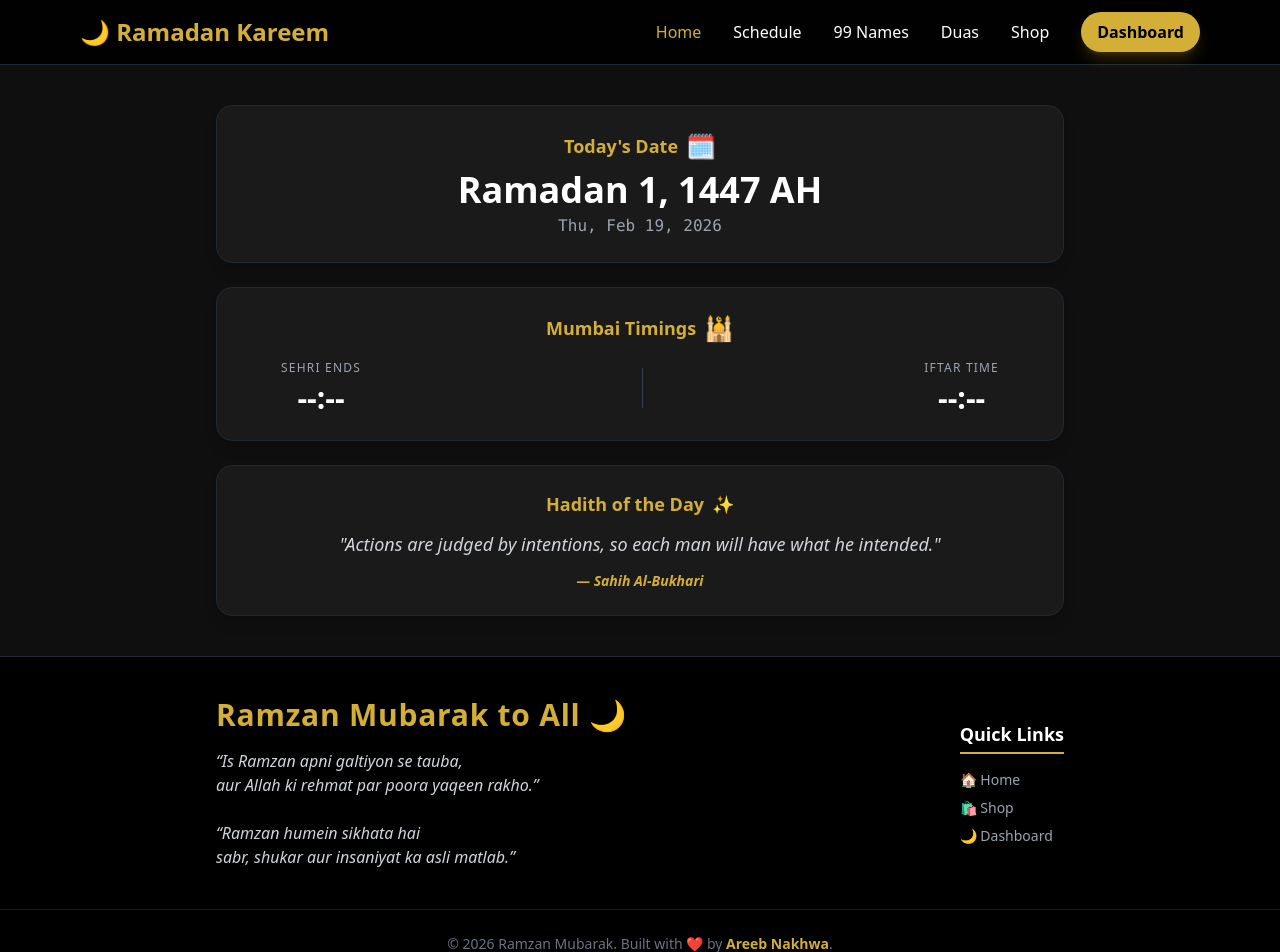
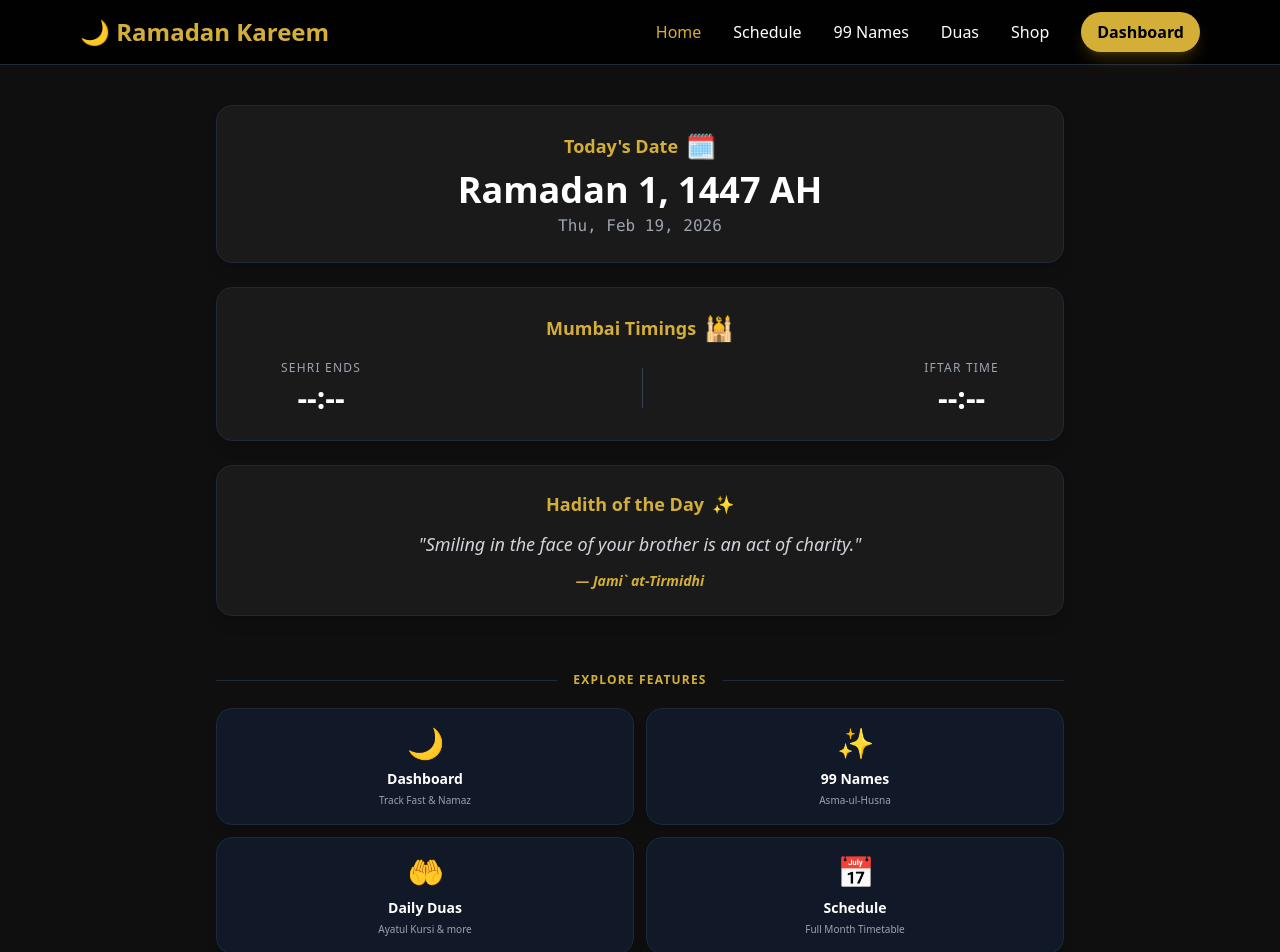
Before and after one commit to areebnakhwa/ramadan-app, a React (Vite) app: page / in a window 1280 px wide. Shown: the top 952 px of the page. Built offline with nearby package versions, Linux system fonts and the light colour scheme; no server answers.

Commit message:
Added 99 Names download card

```diff
--- a/src/pages/Dashboard.jsx
+++ b/src/pages/Dashboard.jsx
@@ -170,6 +170,19 @@ const Dashboard = () => {
     return () => clearInterval(interval);
   }, [prayerTimes]);
 
+  // --- 🛠️ HELPER: Time Adjuster (For Local Calendar Match) ---
+  const adjustTime = (timeStr, minutesOffset) => {
+    if (!timeStr) return timeStr;
+    const cleanTime = timeStr.split(" ")[0];
+    const [hours, minutes] = cleanTime.split(":").map(Number);
+    const date = new Date();
+    date.setHours(hours, minutes, 0, 0);
+    date.setMinutes(date.getMinutes() + minutesOffset);
+    const newHours = String(date.getHours()).padStart(2, "0");
+    const newMinutes = String(date.getMinutes()).padStart(2, "0");
+    return `${newHours}:${newMinutes}`;
+  };
+
   const getPrayerTimes = async (
     cityInput,
     countryInput,
@@ -185,7 +198,13 @@ const Dashboard = () => {
       );
       const data = await response.json();
       if (data.code === 200) {
-        setPrayerTimes(data.data.timings);
+        let timings = data.data.timings;
+
+        // 🚨 YAHAN LOCAL CALENDAR KA OFFSET LAGA HAI 🚨
+        timings.Fajr = adjustTime(timings.Fajr, -10); // Sehri 10 min pehle band
+        timings.Maghrib = adjustTime(timings.Maghrib, 3); // Iftar 3 min baad
+
+        setPrayerTimes(timings);
         setDisplayLocation(`${cityInput}, ${countryInput}`);
         if (showAlert) alert(`Time updated for ${cityInput}! ✅`);
         if (user)
@@ -493,6 +512,7 @@ const Dashboard = () => {
                 onChange={(e) => setMethod(Number(e.target.value))}
                 className="bg-gray-900 border border-gray-700 text-gray-300 text-xs rounded p-2 outline-none"
               >
+                <option value={1}>Method: Karachi (India/Pak)</option>
                 <option value={2}>Method: ISNA</option>
                 <option value={4}>Method: Makkah</option>
                 <option value={1}>Method: MWL</option>
--- a/src/pages/Duas.jsx
+++ b/src/pages/Duas.jsx
@@ -167,7 +167,7 @@ const Duas = () => {
           </div>
         ))}
 
-        {/* --- FULL DUA CARD IMAGE SECTION --- */}
+        {/* --- FULL DUA CARD IMAGE SECTION (SIRF RAMADAN WALE TAB KE LIYE) --- */}
         {activeTab === "Ramadan" && (
           <div className="mt-10 bg-gray-900 border border-gray-800 rounded-2xl p-6 shadow-xl text-center">
             <h2 className="text-2xl font-bold text-white mb-2">
--- a/src/pages/Home.jsx
+++ b/src/pages/Home.jsx
@@ -1,6 +1,5 @@
 import React, { useState, useEffect } from "react";
 import { Link } from "react-router-dom";
-// Navbar aur Footer App.js se aayenge, yahan zaroorat nahi
 
 const Home = () => {
   const [hijriDate, setHijriDate] = useState("");
@@ -62,66 +61,20 @@ const Home = () => {
       text: "Feed the hungry, visit the sick, and set free the captives.",
       source: "Sahih Al-Bukhari",
     },
-    <div className="mt-8 mb-4 animate-fade-in-up">
-      {/* Divider & Title */}
-      <div className="flex items-center justify-center gap-4 mb-5">
-        <div className="h-[1px] bg-gray-800 flex-1"></div>
-        <h3 className="text-xs font-bold text-islamic-primary uppercase tracking-widest">
-          Explore Features
-        </h3>
-        <div className="h-[1px] bg-gray-800 flex-1"></div>
-      </div>
+  ];
 
-      {/* Feature Cards Grid */}
-      <div className="grid grid-cols-2 gap-3">
-        <Link
-          to="/dashboard"
-          className="bg-gray-900 border border-gray-800 p-4 rounded-2xl flex flex-col items-center justify-center text-center shadow-lg hover:border-islamic-primary transition-all active:scale-95 group"
-        >
-          <span className="text-3xl mb-2 group-hover:scale-110 transition-transform">
-            🌙
-          </span>
-          <span className="text-sm font-bold text-white mb-1">Dashboard</span>
-          <span className="text-[10px] text-gray-400">Track Fast & Namaz</span>
-        </Link>
-
-        <Link
-          to="/99names"
-          className="bg-gray-900 border border-gray-800 p-4 rounded-2xl flex flex-col items-center justify-center text-center shadow-lg hover:border-islamic-primary transition-all active:scale-95 group"
-        >
-          <span className="text-3xl mb-2 group-hover:scale-110 transition-transform">
-            ✨
-          </span>
-          <span className="text-sm font-bold text-white mb-1">99 Names</span>
-          <span className="text-[10px] text-gray-400">Asma-ul-Husna</span>
-        </Link>
-
-        <Link
-          to="/duas"
-          className="bg-gray-900 border border-gray-800 p-4 rounded-2xl flex flex-col items-center justify-center text-center shadow-lg hover:border-islamic-primary transition-all active:scale-95 group"
-        >
-          <span className="text-3xl mb-2 group-hover:scale-110 transition-transform">
-            🤲
-          </span>
-          <span className="text-sm font-bold text-white mb-1">Daily Duas</span>
-          <span className="text-[10px] text-gray-400">Ayatul Kursi & more</span>
-        </Link>
-
-        <Link
-          to="/schedule"
-          className="bg-gray-900 border border-gray-800 p-4 rounded-2xl flex flex-col items-center justify-center text-center shadow-lg hover:border-islamic-primary transition-all active:scale-95 group"
-        >
-          <span className="text-3xl mb-2 group-hover:scale-110 transition-transform">
-            📅
-          </span>
-          <span className="text-sm font-bold text-white mb-1">Schedule</span>
-          <span className="text-[10px] text-gray-400">
-            Full Month Timetable
-          </span>
-        </Link>
-      </div>
-    </div>,
-  ];
+  // --- 🛠️ HELPER: Time Adjuster (For Local Calendar Match) ---
+  const adjustTime = (timeStr, minutesOffset) => {
+    if (!timeStr) return timeStr;
+    const cleanTime = timeStr.split(" ")[0];
+    const [hours, minutes] = cleanTime.split(":").map(Number);
+    const date = new Date();
+    date.setHours(hours, minutes, 0, 0);
+    date.setMinutes(date.getMinutes() + minutesOffset);
+    const newHours = String(date.getHours()).padStart(2, "0");
+    const newMinutes = String(date.getMinutes()).padStart(2, "0");
+    return `${newHours}:${newMinutes}`;
+  };
 
   useEffect(() => {
     const today = new Date();
@@ -158,9 +111,7 @@ const Home = () => {
       );
     }
 
-    // 3. Hadith Logic (Automatic Daily Rotation)
-    // Aaj ki date ke hisaab se hadith pick karega. (Example: 17th date = 17th Hadith)
-    // Agar date list se badi hai, toh wapas shuru se (Modulus operator %)
+    // 3. Hadith Logic
     const index = day % hadithCollection.length;
     setTodaysHadith(hadithCollection[index]);
 
@@ -171,8 +122,13 @@ const Home = () => {
           `https://api.aladhan.com/v1/timingsByCity?city=Mumbai&country=India&method=1&school=1`,
         );
         const data = await response.json();
-        setSehriTime(data.data.timings.Fajr);
-        setIftarTime(data.data.timings.Maghrib);
+
+        // 🚨 YAHAN LOCAL CALENDAR KA OFFSET LAGA HAI 🚨
+        const adjustedSehri = adjustTime(data.data.timings.Fajr, -10); // Sehri 10 min pehle band
+        const adjustedIftar = adjustTime(data.data.timings.Maghrib, 3); // Iftar 3 min baad
+
+        setSehriTime(adjustedSehri);
+        setIftarTime(adjustedIftar);
       } catch (error) {
         console.error("Error:", error);
       }
@@ -249,6 +205,73 @@ const Home = () => {
           </span>
         </p>
       </div>
+
+      {/* --- EXPLORE MORE FEATURES SECTION --- */}
+      <div className="mt-8 mb-4 animate-fade-in-up">
+        {/* Divider & Title */}
+        <div className="flex items-center justify-center gap-4 mb-5">
+          <div className="h-[1px] bg-gray-800 flex-1"></div>
+          <h3 className="text-xs font-bold text-islamic-primary uppercase tracking-widest">
+            Explore Features
+          </h3>
+          <div className="h-[1px] bg-gray-800 flex-1"></div>
+        </div>
+
+        {/* Feature Cards Grid */}
+        <div className="grid grid-cols-2 gap-3">
+          <Link
+            to="/dashboard"
+            className="bg-gray-900 border border-gray-800 p-4 rounded-2xl flex flex-col items-center justify-center text-center shadow-lg hover:border-islamic-primary transition-all active:scale-95 group"
+          >
+            <span className="text-3xl mb-2 group-hover:scale-110 transition-transform">
+              🌙
+            </span>
+            <span className="text-sm font-bold text-white mb-1">Dashboard</span>
+            <span className="text-[10px] text-gray-400">
+              Track Fast & Namaz
+            </span>
+          </Link>
+
+          <Link
+            to="/99names"
+            className="bg-gray-900 border border-gray-800 p-4 rounded-2xl flex flex-col items-center justify-center text-center shadow-lg hover:border-islamic-primary transition-all active:scale-95 group"
+          >
+            <span className="text-3xl mb-2 group-hover:scale-110 transition-transform">
+              ✨
+            </span>
+            <span className="text-sm font-bold text-white mb-1">99 Names</span>
+            <span className="text-[10px] text-gray-400">Asma-ul-Husna</span>
+          </Link>
+
+          <Link
+            to="/duas"
+            className="bg-gray-900 border border-gray-800 p-4 rounded-2xl flex flex-col items-center justify-center text-center shadow-lg hover:border-islamic-primary transition-all active:scale-95 group"
+          >
+            <span className="text-3xl mb-2 group-hover:scale-110 transition-transform">
+              🤲
+            </span>
+            <span className="text-sm font-bold text-white mb-1">
+              Daily Duas
+            </span>
+            <span className="text-[10px] text-gray-400">
+              Ayatul Kursi & more
+            </span>
+          </Link>
+
+          <Link
+            to="/schedule"
+            className="bg-gray-900 border border-gray-800 p-4 rounded-2xl flex flex-col items-center justify-center text-center shadow-lg hover:border-islamic-primary transition-all active:scale-95 group"
+          >
+            <span className="text-3xl mb-2 group-hover:scale-110 transition-transform">
+              📅
+            </span>
+            <span className="text-sm font-bold text-white mb-1">Schedule</span>
+            <span className="text-[10px] text-gray-400">
+              Full Month Timetable
+            </span>
+          </Link>
+        </div>
+      </div>
     </div>
   );
 };
--- a/src/pages/Names.jsx
+++ b/src/pages/Names.jsx
@@ -611,6 +611,36 @@ const Names = () => {
         </p>
       </div>
 
+      {/* 👇 YAHAN SE PASTE KARNA SHURU KARO 👇 */}
+      <div className="my-8 bg-gray-900 border border-gray-800 rounded-2xl p-6 shadow-xl text-center max-w-md mx-auto">
+        <h2 className="text-xl font-bold text-white mb-2">
+          Full 99 Names Card 📜
+        </h2>
+        <p className="text-gray-400 mb-5 text-sm">
+          Download the complete Asma-ul-Husna to your phone.
+        </p>
+
+        <a
+          href="/99-names.jpg"
+          download="99_Names_of_Allah.jpg"
+          className="inline-flex items-center gap-2 bg-islamic-primary text-black px-6 py-3 rounded-xl font-bold hover:bg-yellow-500 transition-all active:scale-95"
+        >
+          📥 Download Image
+        </a>
+
+        {/* Chhota sa Image Preview */}
+        <div className="mt-5 rounded-xl overflow-hidden border border-gray-700 bg-black flex justify-center">
+          <img
+            src="/99-names.jpg"
+            alt="99 Names Card"
+            className="w-full h-auto max-h-32 object-cover opacity-70 hover:opacity-100 transition-opacity cursor-pointer"
+            onError={(e) => {
+              e.target.style.display = "none";
+            }}
+          />
+        </div>
+      </div>
+
       {/* Grid */}
       <div className="grid grid-cols-2 md:grid-cols-3 lg:grid-cols-5 gap-4 max-w-6xl mx-auto">
         {namesData.map((name, index) => (
```
Also changed, not shown: public/99-names.jpg (added).
